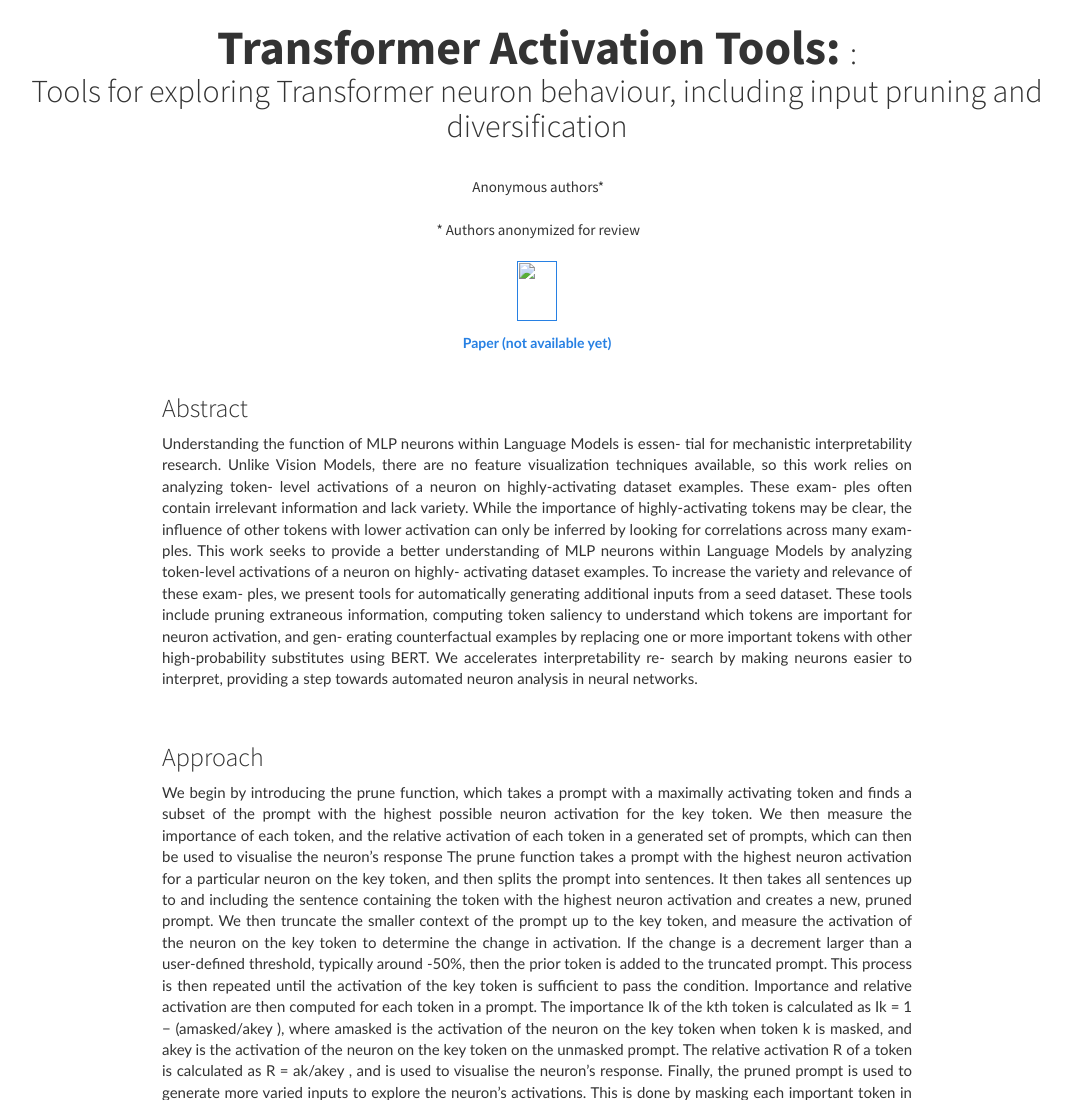
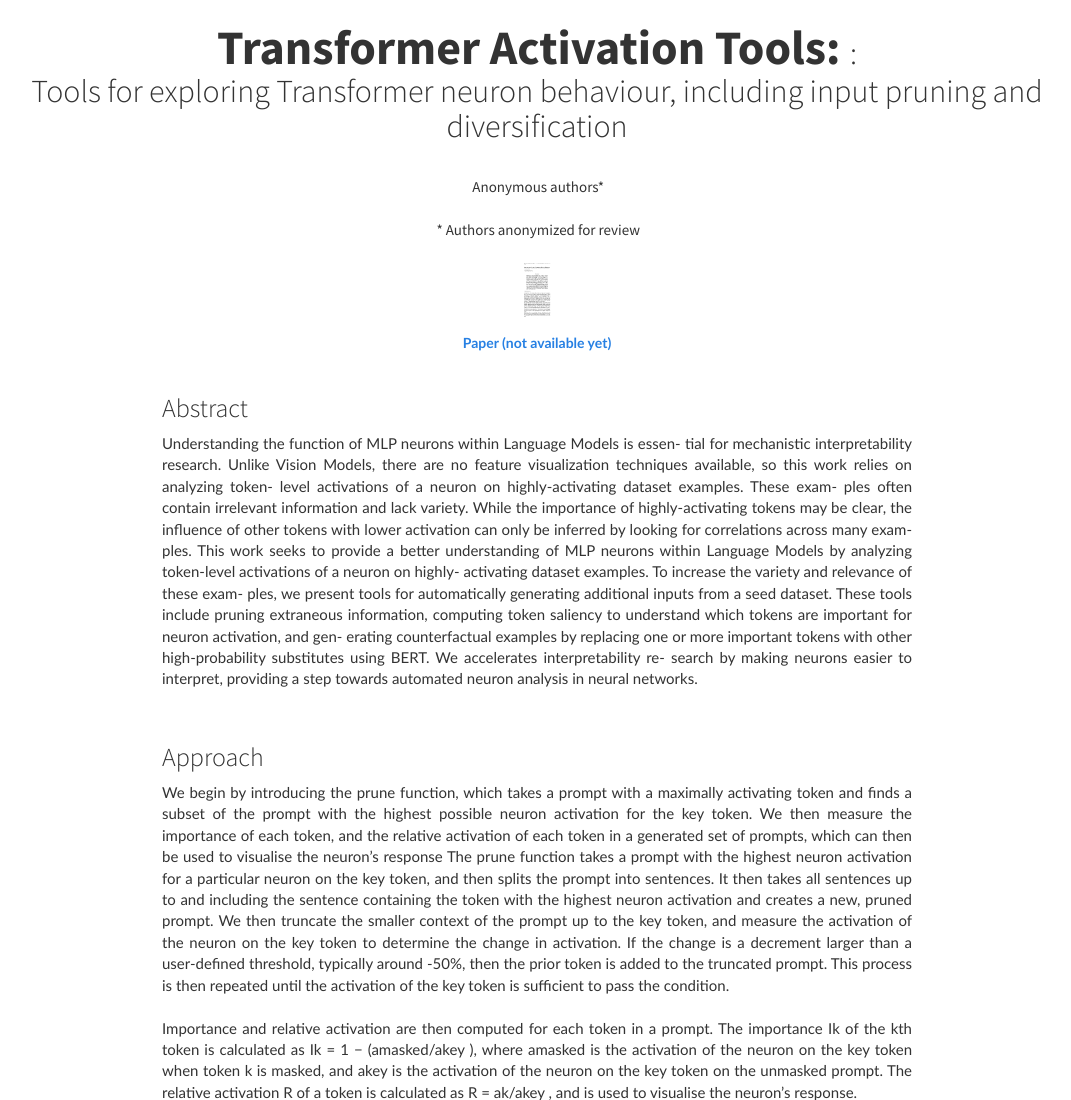
Before and after one commit to apartresearch/Neuron2Graph, a plain HTML site: page index.html in a window 1280 px wide. Shown: the top 1100 px of the page, without its empty margins (103-1174 px from the left). Drawn offline with nearby package versions, Linux system fonts and the light colour scheme; some packages are replaced by stand-ins of ours; a script that the page names is missing.

Commit message:
Update paper thumbnail

```diff
--- a/index.html
+++ b/index.html
@@ -100,7 +100,7 @@
                     <ul class="nav nav-pills nav-justified">
                         <li>
                             <a href="">
-                            <image src="" height="60px" width="40px">
+                            <image src="img/paper-tb.png" height="60px" width="40px">
                                 <h4><strong>Paper (not available yet)</strong></h4>
                             </a>
                         </li>
@@ -210,12 +210,12 @@ Approach
                     the activation of the neuron on the key token to determine the change in activation. If the change
                     is a decrement larger than a user-defined threshold, typically around -50%, then the prior token is
                     added to the truncated prompt. This process is then repeated until the activation of the key token is
-                    sufficient to pass the condition.
+                    sufficient to pass the condition. <br /><br />
                     Importance and relative activation are then computed for each token in a prompt. The importance
                     Ik of the kth token is calculated as Ik = 1 − (amasked/akey ), where amasked is the activation of the
                     neuron on the key token when token k is masked, and akey is the activation of the neuron on the key
                     token on the unmasked prompt. The relative activation R of a token is calculated as R = ak/akey ,
-                    and is used to visualise the neuron’s response.
+                    and is used to visualise the neuron’s response.<br /><br />
                     Finally, the pruned prompt is used to generate more varied inputs to explore the neuron’s activations.
                     This is done by masking each important token in turn and generating likely substitutions for that
                     token, creating new prompts with each of the top n substitutes, provided they cross a probability
```
Also changed, not shown: img/paper-tb.png (added).
